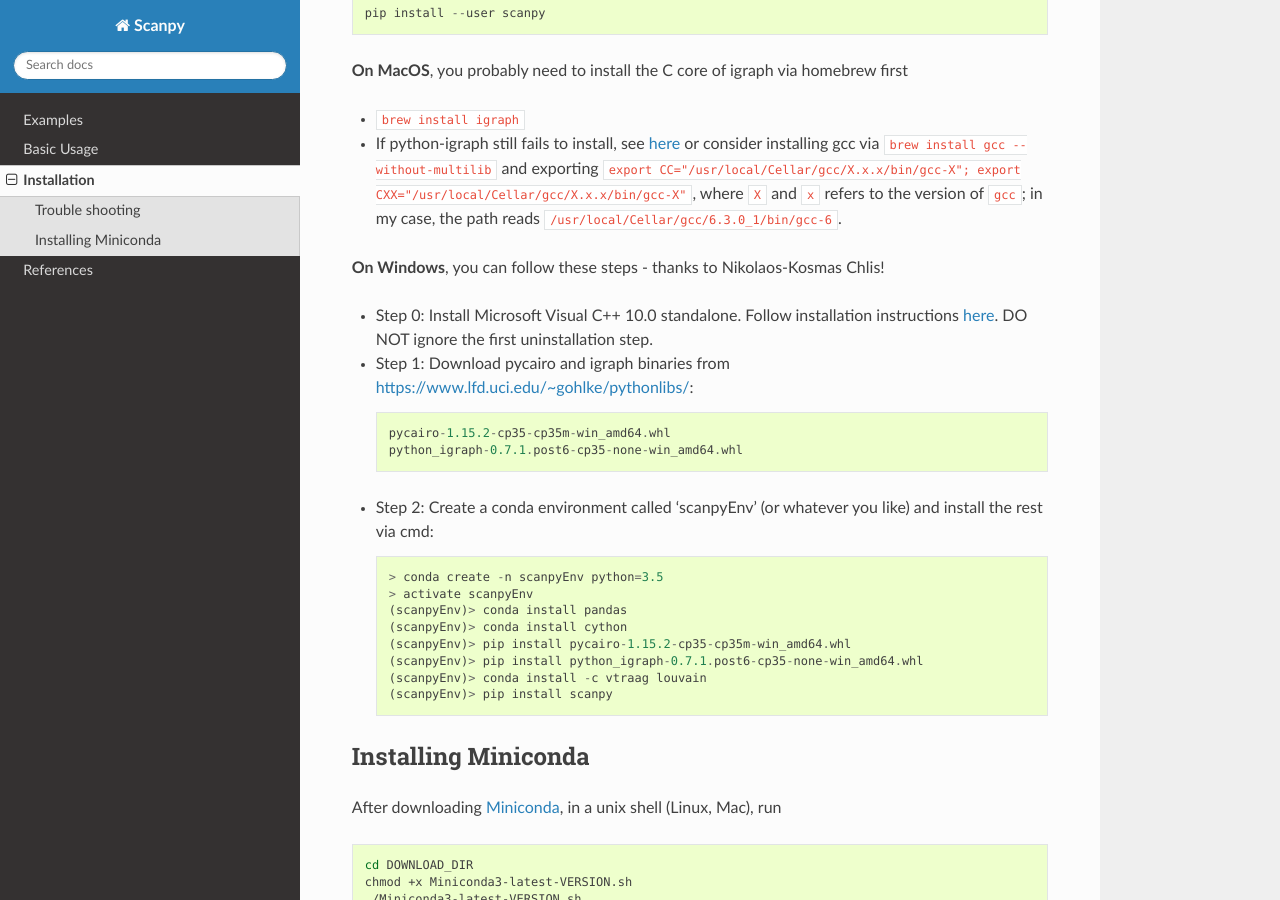
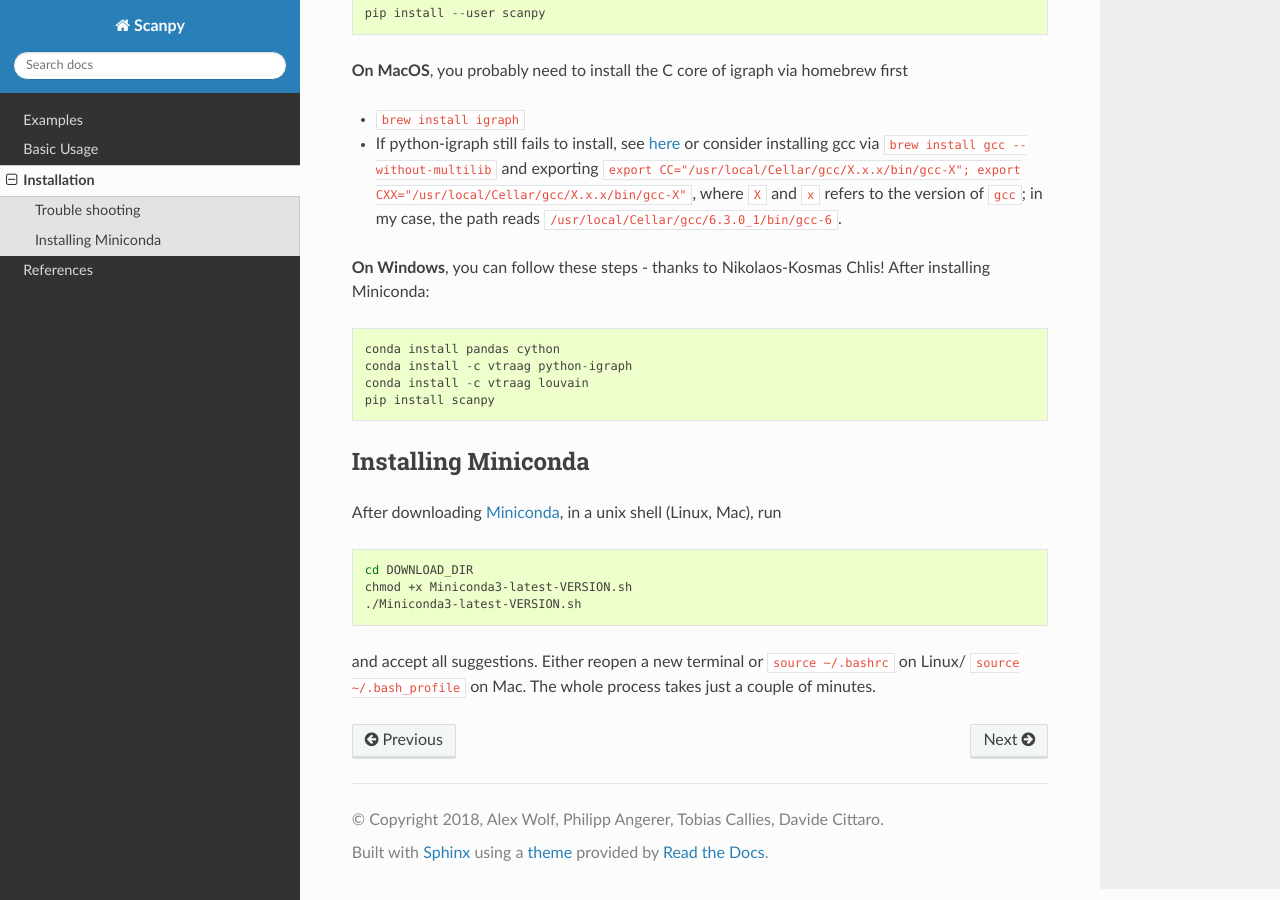
Before and after one commit to scverse/scanpy, a Sphinx documentation site: the page built from docs/installation.rst, in a window 1280 px wide and 900 px high, scrolled down 820 px. Built offline with Sphinx 7.4.7 and the Read the Docs theme 2.0.0, drawn with Linux system fonts in a browser that asks for light colours; the version number could not be read and is left out.

Commit message:
updated installation instructionsn for windows

```diff
--- a/docs/installation.rst
+++ b/docs/installation.rst
@@ -33,25 +33,12 @@
 - ``brew install igraph``
 - If python-igraph still fails to install, see `here <https://stackoverflow.com/questions/29589696/problems-compiling-c-core-of-igraph-with-python-2-7-9-anaconda-2-2-0-on-mac-osx>`__ or consider installing gcc via ``brew install gcc --without-multilib`` and exporting ``export CC="/usr/local/Cellar/gcc/X.x.x/bin/gcc-X"; export CXX="/usr/local/Cellar/gcc/X.x.x/bin/gcc-X"``, where ``X`` and ``x`` refers to the version of ``gcc``; in my case, the path reads ``/usr/local/Cellar/gcc/6.3.0_1/bin/gcc-6``.
 
-**On Windows**, you can follow these steps - thanks to Nikolaos-Kosmas Chlis!
+**On Windows**, you can follow these steps - thanks to Nikolaos-Kosmas Chlis! After installing Miniconda::
 
-- Step 0: Install Microsoft Visual C++ 10.0 standalone. Follow installation instructions `here <https://wiki.python.org/moin/WindowsCompilers#Microsoft_Visual_C.2B-.2B-_10.0_standalone:_Windows_SDK_7.1_.28x86.2C_x64.2C_ia64.29>`_. DO NOT ignore the first uninstallation step.
-
-- Step 1: Download pycairo and igraph binaries from https://www.lfd.uci.edu/~gohlke/pythonlibs/::
-
-    pycairo-1.15.2-cp35-cp35m-win_amd64.whl
-    python_igraph-0.7.1.post6-cp35-none-win_amd64.whl
-
-- Step 2: Create a conda environment called 'scanpyEnv' (or whatever you like) and install the rest via cmd::
-
-    > conda create -n scanpyEnv python=3.5
-    > activate scanpyEnv
-    (scanpyEnv)> conda install pandas
-    (scanpyEnv)> conda install cython
-    (scanpyEnv)> pip install pycairo-1.15.2-cp35-cp35m-win_amd64.whl
-    (scanpyEnv)> pip install python_igraph-0.7.1.post6-cp35-none-win_amd64.whl
-    (scanpyEnv)> conda install -c vtraag louvain
-    (scanpyEnv)> pip install scanpy
+    conda install pandas cython
+    conda install -c vtraag python-igraph
+    conda install -c vtraag louvain
+    pip install scanpy
 
 
 Installing Miniconda
```
